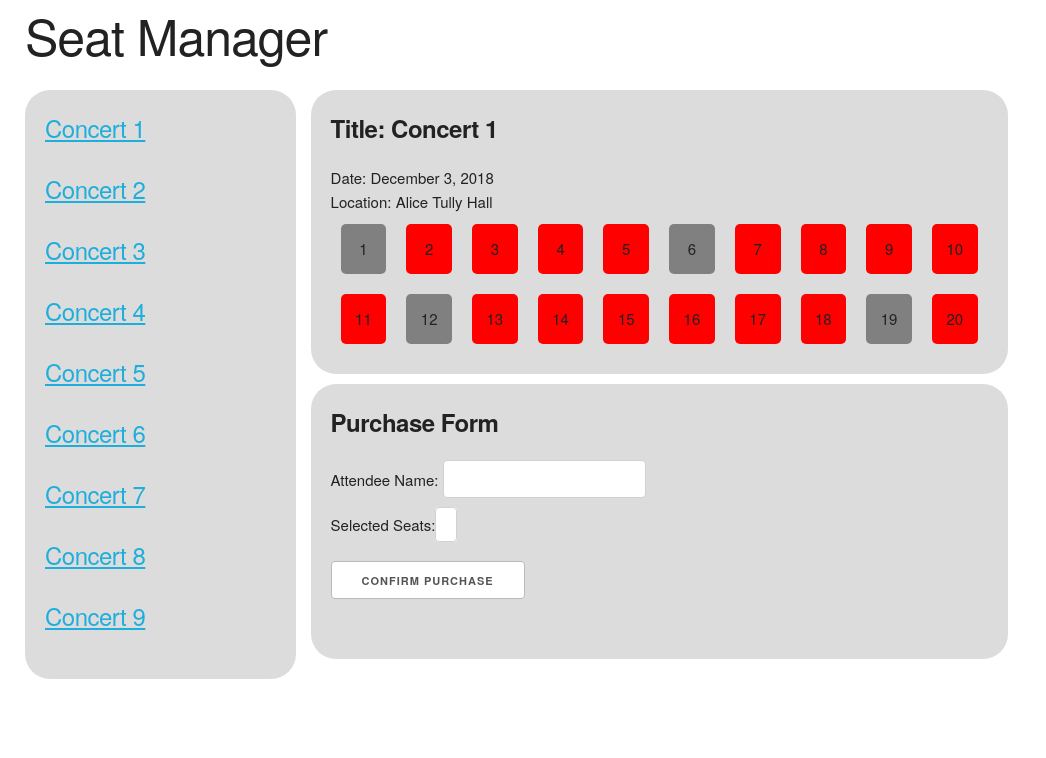
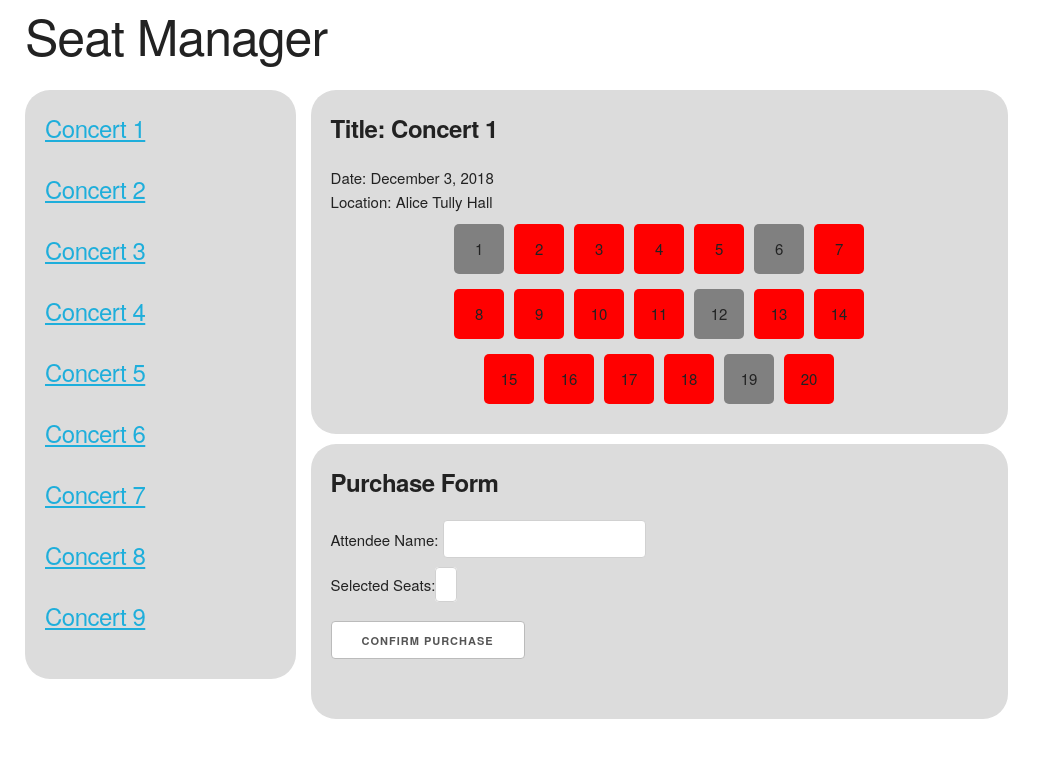
Before and after one commit to christafaa/react-seat-app, a React (Create React App) app: page / in a window 1280 px wide. Shown: the top 758 px of the page, without its empty margins (0-1046 px from the left). Built offline with nearby package versions, Linux system fonts and the light colour scheme.

Commit message:
center seat components

```diff
--- a/src/components/Row.js
+++ b/src/components/Row.js
@@ -9,7 +9,9 @@ export default class Row extends Component {
   render() {
     return (
       <div className="row">
-        {this.renderSeats()}
+        <div className="center">
+          {this.renderSeats()}
+        </div>
       </div>
     )
   }
--- a/src/components/SeatMap.js
+++ b/src/components/SeatMap.js
@@ -27,7 +27,7 @@ export default class SeatMap extends Component {
     const rows = []
     let seats = this.props.concert.seats.slice()
     while (seats.length > 1) {
-      rows.push(<Row seats={seats.splice(0, 10)} addSelection={this.addSelection} removeSelection={this.removeSelection} />)
+      rows.push(<Row seats={seats.splice(0, 7)} addSelection={this.addSelection} removeSelection={this.removeSelection} />)
     }
     return rows
   }
--- a/src/css/App.css
+++ b/src/css/App.css
@@ -48,15 +48,21 @@
 
 .row {
   display: flex;
+  margin: 5px auto 5px auto;
+  text-align:center;
+  width: 420px;
+}
+
+.center {
+  display: flex;
   flex-direction: row;
+  margin: 0px auto;
 }
 
 .seat {
   height: 50px;
   width: 50px;
-  margin: 10px;
-  text-align: center;
-  vertical-align: middle;
+  margin: 5px;
   line-height: 50px;
   border-radius: 5px;
 }
```
